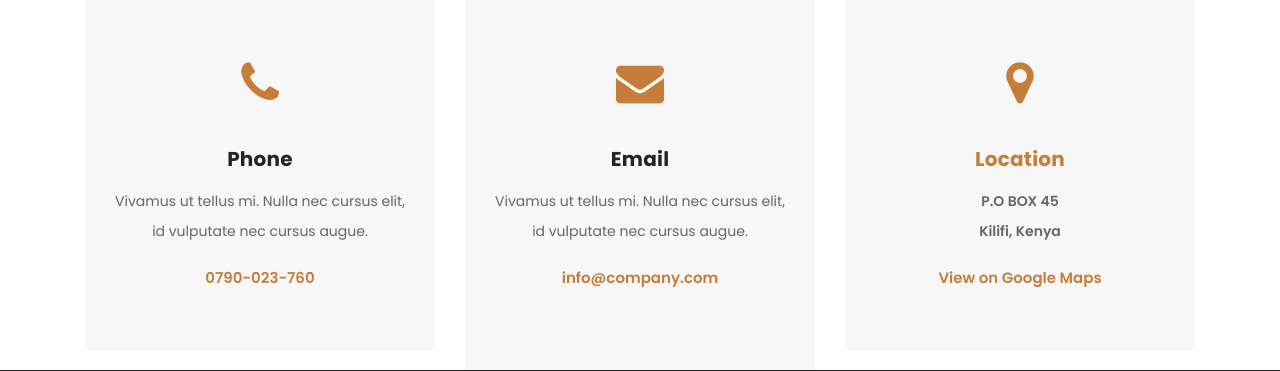
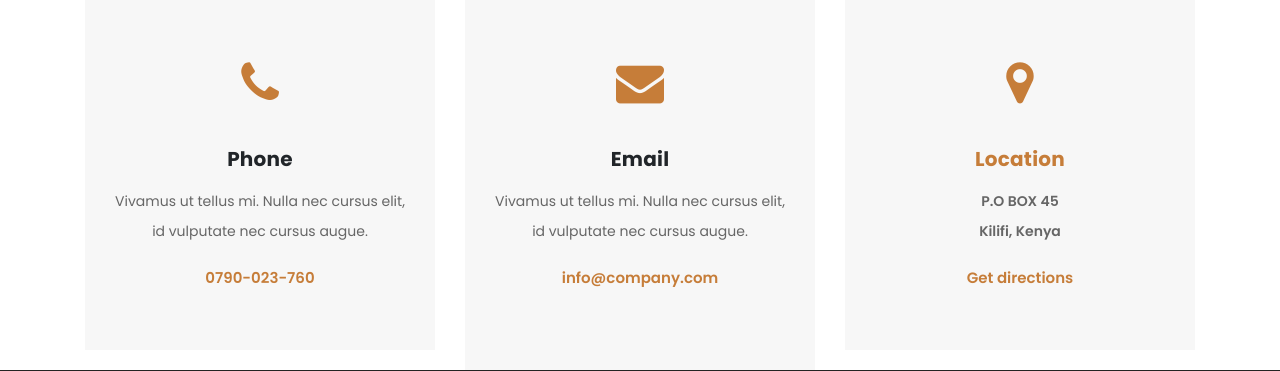
Before and after one commit to avosa/lemach, a Flask app: page /contact in a window 1280 px wide. Shown: the part 651-1022 px from the top of the page. Run offline with Flask 2, Linux system fonts and the light colour scheme; parts of the project's set-up code (start-up, migrations or seed data) failed here and were passed over; some libraries are stand-ins or nearby versions.

Commit message:
Silly fixes

```diff
--- a/app/general/templates/contact.html
+++ b/app/general/templates/contact.html
@@ -75,7 +75,7 @@
               <i class="fa fa-map-marker"></i>
               <h4>Location</h4>
               <p>P.O BOX 45 <br>Kilifi, Kenya</p>
-              <a href="https://goo.gl/maps/rrUyZV5Pipew8YKN7">View on Google Maps</a>
+              <a href="https://goo.gl/maps/rrUyZV5Pipew8YKN7">Get directions</a>
             </div>
           </div>
         </div>
```
